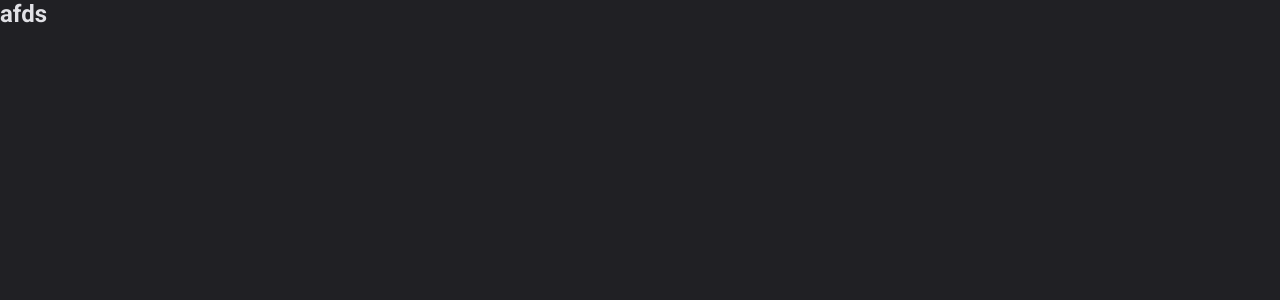
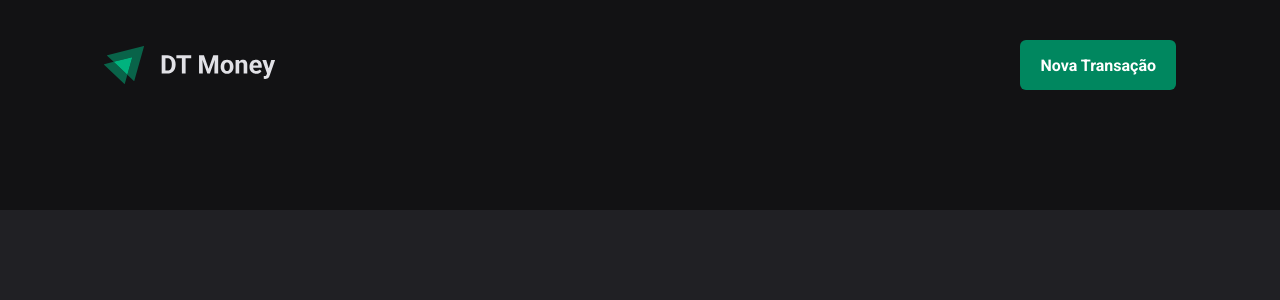
Before and after one commit to gustavoeguedes/03-dt-money, a React (Vite) app: page / in a window 1280 px wide. Shown: the top 300 px of the page. Built offline with nearby package versions, Linux system fonts and the light colour scheme.

Commit message:
feat: restructure app layout and add header component

```diff
--- a/src/App.tsx
+++ b/src/App.tsx
@@ -1,13 +1,12 @@
 import { ThemeProvider } from "styled-components"
 import { defaultTheme } from "./styles/theme/default"
 import { GlobalStyle } from "./styles/global"
+import { Transactions } from "./pages/Transactions"
 
 function App() {
   return (
   <ThemeProvider theme={defaultTheme}>
-    <div>
-      <h2>afds</h2>
-    </div>
+    <Transactions />
     <GlobalStyle />
   </ThemeProvider>)
 
--- /dev/null
+++ b/src/components/Header/index.tsx
@@ -0,0 +1,14 @@
+import { HeaderContainer, HeaderContent, NewTransactionButton } from "./styles";
+import logoImg from "../../assets/logo.svg";
+
+export function Header() {
+    return (
+        <HeaderContainer>
+            <HeaderContent>
+                <img src={logoImg} alt="" />
+
+                <NewTransactionButton>Nova Transação</NewTransactionButton>
+            </HeaderContent>
+        </HeaderContainer>
+    );
+}
--- /dev/null
+++ b/src/components/Header/styles.ts
@@ -0,0 +1,33 @@
+import styled from "styled-components";
+
+export const HeaderContainer = styled.header`
+    background-color: ${(props) => props.theme["gray-900"]};
+    padding: 2.5rem 0 7.5rem;
+`
+
+export const HeaderContent = styled.div`
+    width:100%;
+    max-width: 1120px;
+    margin: 0 auto;
+    padding: 0 1.5rem;
+
+    display: flex;
+    justify-content: space-between;
+    align-items: center;
+`
+
+export const NewTransactionButton = styled.button`
+    height: 50px;
+    border: 0;
+    background-color: ${props => props.theme['green-500']};
+    color: ${props => props.theme['white']};
+    font-weight: bold;
+    padding: 0 1.25rem;
+    border-radius: 6px;
+    cursor: pointer;
+    transition: background-color 0.2s;
+
+    &:hover {
+        background-color: ${props => props.theme['green-700']};
+    }
+`
--- a/src/pages/Transactions/index.tsx
+++ b/src/pages/Transactions/index.tsx
@@ -1,3 +1,9 @@
+import { Header } from "../../components/Header";
+
 export function Transactions() {
-    return()
+    return(
+        <div>
+            <Header />
+        </div>
+    )
 }
```
Also changed, not shown: src/assets/logo.svg (renamed from src/assets/Logo.svg).
